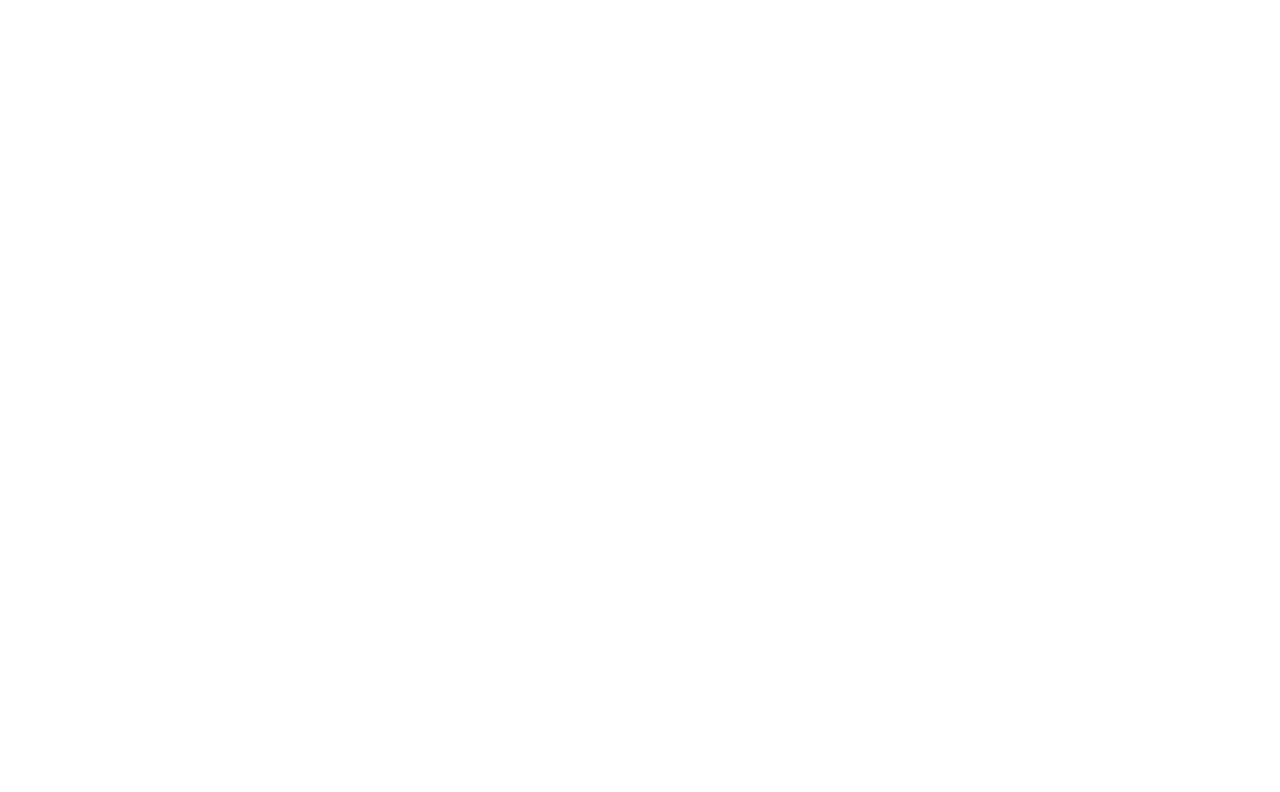
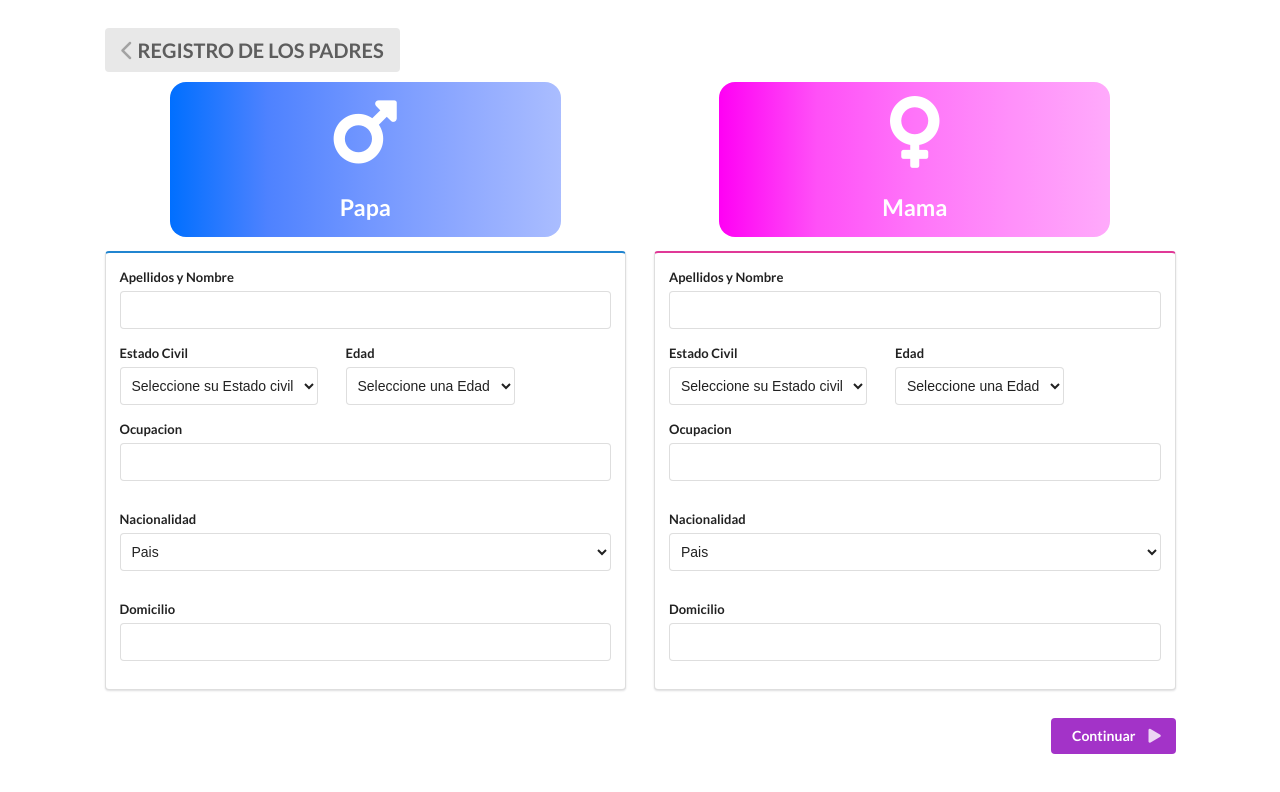
Before and after one commit to GatitosAlegres/formbb, a Vue app in the folder vuejs/: page /padres in a window 1280 px wide. Before the commit this address had no page. Shown: the top 792 px of the page. Built offline with nearby package versions, Linux system fonts and the light colour scheme.

Commit message:
Parent registration completed and bug fixes on the first 2 screens

```diff
--- /dev/null
+++ b/vuejs/src/components/Form.vue
@@ -0,0 +1,60 @@
+<template>
+  <form class="ui form">
+    <div class="field">
+      <InputText :title="'Apellidos y Nombre'" />
+    </div>
+    <div class="field">
+      <div class="ui two columns grid">
+        <ComboBox
+          :titleCombo="'Estado Civil'"
+          :items="civilStatus"
+          :firstItem="'Seleccione su Estado civil'"
+        />
+        <ComboBox
+          :titleCombo="'Edad'"
+          :items="ages(16, 100)"
+          :firstItem="'Seleccione una Edad'"
+        />
+      </div>
+    </div>
+    <div class="field">
+      <InputText :title="'Ocupacion'" />
+    </div>
+    <div class="field">
+      <ComboBox
+        :titleCombo="'Nacionalidad'"
+        :items="nationalities"
+        :firstItem="'Pais'"
+      />
+    </div>
+    <div class="field">
+      <InputText :title="'Domicilio'" />
+    </div>
+  </form>
+</template>
+<script>
+import ComboBox from "./ComboBox.vue";
+import Inputs from "../containers/Inputs";
+import data from "../data/db";
+
+const { InputText } = Inputs;
+const { ages, civilStatus, nationalities } = data;
+
+export default {
+  name: "Form",
+  data: () => ({
+    ages,
+    civilStatus,
+    nationalities,
+  }),
+  components: {
+    ComboBox,
+    InputText,
+  },
+};
+</script>
+<style>
+.field {
+  padding-bottom: 0.5rem;
+}
+</style>
--- a/vuejs/src/data/db.js
+++ b/vuejs/src/data/db.js
@@ -1,31 +1,79 @@
-const regionesPeru = [
-    'Amazonas',
-    'Ancash',
-    'Apurimac',
-    'Arequipa',
-    'Ayacucho',
-    'Cajamarca',
-    'Callao',
-    'Cusco',
-    'Huancavelica',
-    'Huanuco',
-    'Ica',
-    'Junin',
-    'La Libertad',
-    'Lambayeque',
-    'Lima',
-    'Loreto',
-    'Madre de Dios',
-    'Moquegua',
-    'Pasco',
-    'Piura',
-    'Puno',
-    'San Martin',
-    'Tacna',
-    'Tumbes',
-    'Ucayali'
-  ];
+const regionsPeru = [
+  "Amazonas",
+  "Ancash",
+  "Apurimac",
+  "Arequipa",
+  "Ayacucho",
+  "Cajamarca",
+  "Callao",
+  "Cusco",
+  "Huancavelica",
+  "Huanuco",
+  "Ica",
+  "Junin",
+  "La Libertad",
+  "Lambayeque",
+  "Lima",
+  "Loreto",
+  "Madre de Dios",
+  "Moquegua",
+  "Pasco",
+  "Piura",
+  "Puno",
+  "San Martin",
+  "Tacna",
+  "Tumbes",
+  "Ucayali",
+];
+
+const nationalities = [
+  //southAmerica
+  "Argentina",
+  "Bolivia",
+  "Brazil",
+  "Chile",
+  "Colombia",
+  "Ecuador",
+  "Guyana",
+  "Paraguay",
+  "Peru",
+  "Suriname",
+  "Uruguay",
+  "Venezuela",
+  //northAmerica
+  "EEUU",
+  "Canada",
+  "Mexico",
+  "Panama",
+  "Cuba",
+  //Europe
+  "Alemania",
+  "Francia",
+  "Italia",
+  "España",
+  "Portugal",
+  "Rusia",
+  "Belgica",
+  "Holanda",
+  "Suiza",
+  "Noruega",
+  "Dinamarca",
+];
+
+const ages = (min, max) => {
+  const data = [];
+  for (let i = min; i <= max; i++) {
+    data.push(i);
+  }
+  return data;
+};
+
+//estado civil
+const civilStatus = ["Soltero", "Casado", "Divorciado", "Viudo"];
 
 export default {
-  regionesPeru
+  regionsPeru,
+  ages,
+  civilStatus,
+  nationalities
 };
--- a/vuejs/src/routes/route.js
+++ b/vuejs/src/routes/route.js
@@ -1,18 +1,24 @@
 import { createRouter, createWebHistory } from "vue-router";
 import GeneralData from "../screens/GeneralData.vue";
 import NewbornR from "../screens/NewbornR.vue";
+import ParentsR from '../screens/ParentsR.vue';
 
 const routes = [
   {
     path: "/",
     name: "GeneralData",
-    component: GeneralData,
+    component: GeneralData
   },
   {
     path: "/registro",
     name: "NewbornR",
-    component: NewbornR,
+    component: NewbornR
   },
+  {
+    path: "/padres",
+    name: "ParentsR",
+    component: ParentsR
+  }
 ];
 
 const router = createRouter({
--- a/vuejs/src/screens/GeneralData.vue
+++ b/vuejs/src/screens/GeneralData.vue
@@ -15,15 +15,15 @@
           <form class="ui form">
             <div class="four wide field">
               <label>Oficialia N°</label>
-              <input type="number" name="oficialia"/>
+              <input type="number" name="oficialia" />
             </div>
             <div class="four wide field">
               <label>Libro N°</label>
-              <input type="number" name="libro"/>
+              <input type="number" name="libro" />
             </div>
             <div class="four wide field">
               <label>Acta N°</label>
-              <input type="number" name="acta"/>
+              <input type="number" name="acta" />
             </div>
           </form>
         </div>
@@ -33,7 +33,11 @@
           <form class="ui form">
             <div class="field">
               <label>Departamento</label>
-              <select name="departamentos" id="departamentos" class="ui fluid dropdown">
+              <select
+                name="departamentos"
+                id="departamentos"
+                class="ui fluid dropdown"
+              >
                 <option value="">Cajamarca</option>
               </select>
             </div>
@@ -50,16 +54,20 @@
               </select>
             </div>
             <div class="field" id="date">
-                <p class="ui tiny header" style="padding-right: 16px">Fecha de Registro</p>
-                <i class="calendar outline icon large orange"></i>
+              <p class="ui tiny header" style="padding-right: 16px">
+                Fecha de Registro
+              </p>
+              <i class="calendar outline icon large orange"></i>
             </div>
           </form>
         </div>
       </div>
     </div>
     <div class="btn-continuar">
-      <router-link to="/registro"><button class="ui button purple">Continuar<i class="play icon" style="padding-left: 16px"></i></button></router-link>
-
+      <router-link to="/registro"
+        ><button class="ui button purple">
+          Continuar<i class="play icon" style="padding-left: 16px"></i></button
+      ></router-link>
     </div>
     <!-- <div class="ui vertical divider" /> -->
   </div>
@@ -94,9 +102,9 @@
 <script>
 export default {
   name: "GeneralData",
-  props: {
-    title: String,
-    subtitle: String,
-  },
+  data: () => ({
+    title: "ACTA DE NACIMIENTO",
+    subtitle: "Registro Civil"
+  })
 };
 </script>
--- a/vuejs/src/screens/NewbornR.vue
+++ b/vuejs/src/screens/NewbornR.vue
@@ -1,11 +1,5 @@
 <template>
   <div class="ui container general-data">
-    <div class="title">
-      <h1 class="ui header">
-        {{ title }}
-        <h3 class="sub header">{{ subtitle }}</h3>
-      </h1>
-    </div>
     <div class="ui huge labels category">
       <div class="ui label">
         <router-link to="/"><i class="fas fa-chevron-left"></i></router-link>
@@ -52,7 +46,7 @@
                 <ComboBox
                   :first-item="'Selecione una región'"
                   :title-combo="'Regiones'"
-                  :items="regionesPeru"
+                  :items="regionsPeru"
                 />
               </div>
               <div class="field">
@@ -90,9 +84,10 @@
       </div>
     </div>
     <div class="btn-continuar">
-      <button class="ui button purple">
-        Continuar<i class="play icon" style="padding-left: 16px"></i>
-      </button>
+      <router-link to="/padres"
+        ><button class="ui button purple">
+          Continuar<i class="play icon" style="padding-left: 16px"></i></button
+      ></router-link>
     </div>
   </div>
 </template>
@@ -129,9 +124,9 @@
 <script>
 import ComboBox from "../components/ComboBox.vue";
 import Inputs from "../containers/Inputs";
-import Data from "../data/db.js";
+import data from "../data/db.js";
 
-const { regionesPeru } = Data;
+const { regionsPeru } = data;
 const { InputNumber, InputCheckBox, InputText } = Inputs;
 
 export default {
@@ -140,7 +135,7 @@ export default {
     title: "Registro del Nacido",
     subtitle: "Registro Civil",
     titleCombo: "Regiones",
-    regionesPeru,
+    regionsPeru,
   }),
   components: {
     ComboBox,
--- /dev/null
+++ b/vuejs/src/screens/ParentsR.vue
@@ -0,0 +1,123 @@
+<template>
+  <div class="ui container general-data">
+    <div class="ui huge labels category">
+      <div class="ui label">
+        <router-link to="/registro"
+          ><i class="fas fa-chevron-left"></i
+        ></router-link>
+        REGISTRO DE LOS PADRES
+      </div>
+    </div>
+    <div class="ui two column doubling stackable grid container">
+      <div class="column">
+        <div class="ui center aligned icon header header-img-male">
+          <i class="fas fa-mars fa-4x gender"></i>
+          <h3 class="ui white medium header" style="color: white">Papa</h3>
+        </div>
+        <div class="ui blue segment">
+          <Form />
+        </div>
+      </div>
+      <div class="column">
+        <div class="ui center aligned icon header header-img-female">
+          <i class="fas fa-venus fa-4x gender"></i>
+          <h3 class="ui white medium header" style="color: white">Mama</h3>
+        </div>
+        <div class="ui pink segment">
+          <Form />
+        </div>
+      </div>
+    </div>
+    <div class="btn-continuar">
+      <router-link to="/padres"
+        ><button class="ui button purple">
+          Continuar<i class="play icon" style="padding-left: 16px"></i></button
+      ></router-link>
+    </div>
+  </div>
+</template>
+
+<style>
+.general-data {
+  padding: 1em;
+  margin-top: 1em;
+}
+.general-data .title {
+  text-align: end;
+  margin-bottom: 3em;
+}
+
+.general-data .btn-continuar {
+  margin-top: 2em;
+  display: flex;
+  margin-right: 10px;
+  justify-content: flex-end;
+}
+
+.general-data .category {
+  padding-left: 1em;
+}
+
+.field {
+  padding-bottom: 0.5rem;
+}
+
+.header-img-male {
+  color: white;
+  background-image: linear-gradient(
+    to right,
+    #006fff,
+    #4e82ff,
+    #7196ff,
+    #8fa9ff,
+    #aabdff
+  );
+  border-radius: 16px;
+  padding: 1rem !important;
+  width: 75%;
+}
+
+.gender {
+  color: white;
+}
+
+.header-img-female {
+  color: white;
+  background-image: linear-gradient(
+    to right,
+    #ff00f4,
+    #ff50f7,
+    #ff74f9,
+    #ff90fa,
+    #ffaafb
+  );
+  border-radius: 16px;
+  padding: 1rem !important;
+  width: 75%;
+}
+
+#date {
+  display: flex;
+}
+</style>
+
+<script>
+import Form from "../components/Form.vue";
+import data from "../data/db";
+
+const { ages, civilStatus, nationalities } = data;
+
+export default {
+  name: "ParentsR",
+  data: () => ({
+    title: "Registro de los Padres",
+    subtitle: "Registro Civil",
+    ages,
+    civilStatus,
+    nationalities,
+  }),
+  components: {
+    Form,
+  },
+};
+</script>
```
